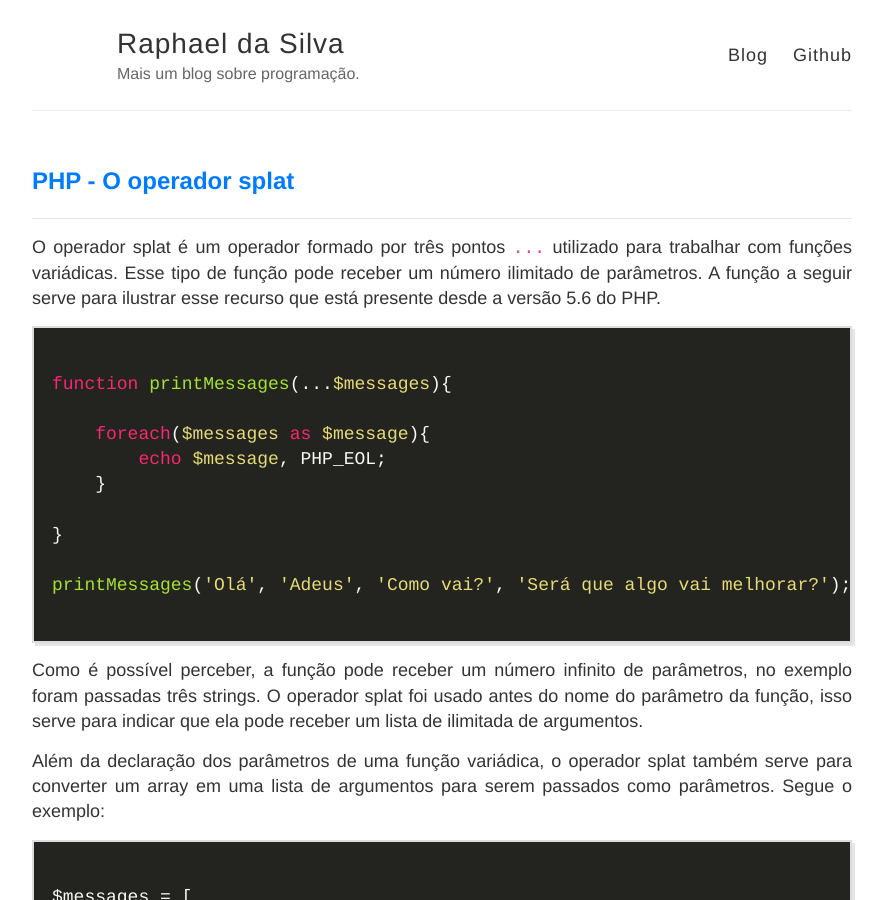
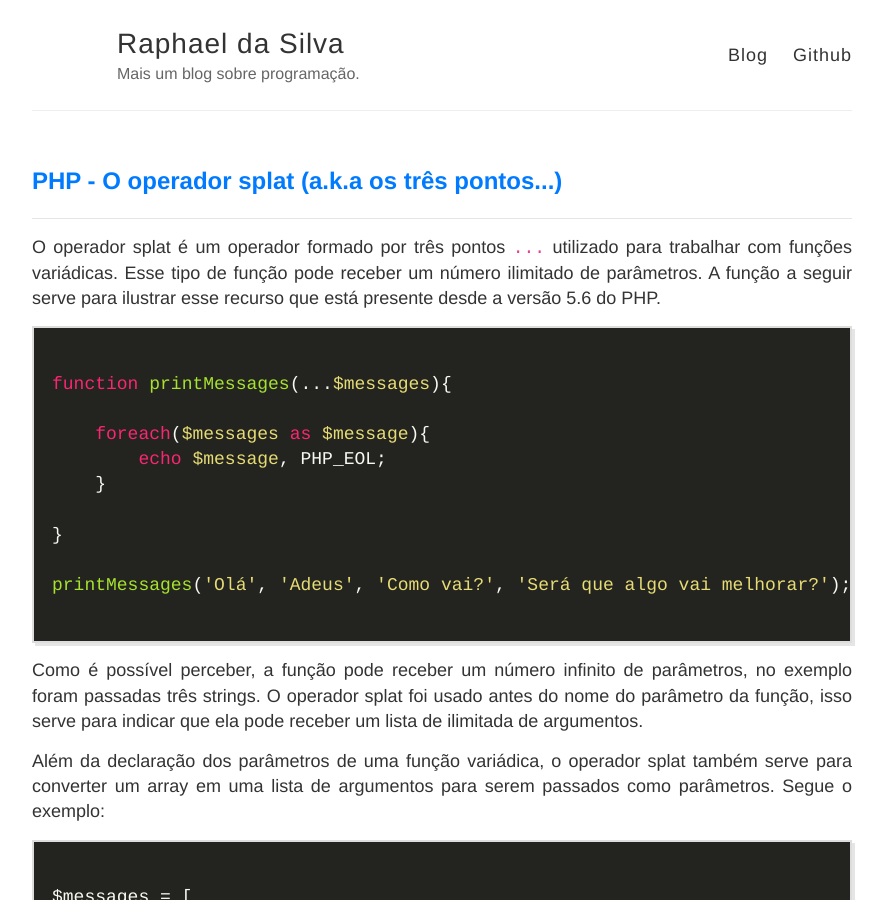
Before and after one commit to raphael-da-silva/raphael-da-silva.github.io, a Jekyll site: the page built from _posts/2019-10-31-operador-splat.md, in a window 1280 px wide and 900 px high. Shown: the whole window, without its empty margins (198-1084 px from the left). Built offline with Jekyll 4.4.1, drawn with Linux system fonts in a browser that asks for light colours; nearby versions of some CDN libraries.

Commit message:
Revisão em título

````diff
--- a/_posts/2019-10-31-operador-splat.md
+++ b/_posts/2019-10-31-operador-splat.md
@@ -1,6 +1,6 @@
 ---
 layout: post
-title: PHP - O operador splat
+title: PHP - O operador splat (a.k.a os três pontos...)
 ---
 
 O operador splat é um operador formado por três pontos ```...``` utilizado para trabalhar com funções variádicas. Esse tipo de função pode receber um número ilimitado de parâmetros. A função a seguir serve para ilustrar esse recurso que está presente desde a versão 5.6 do PHP.
````
